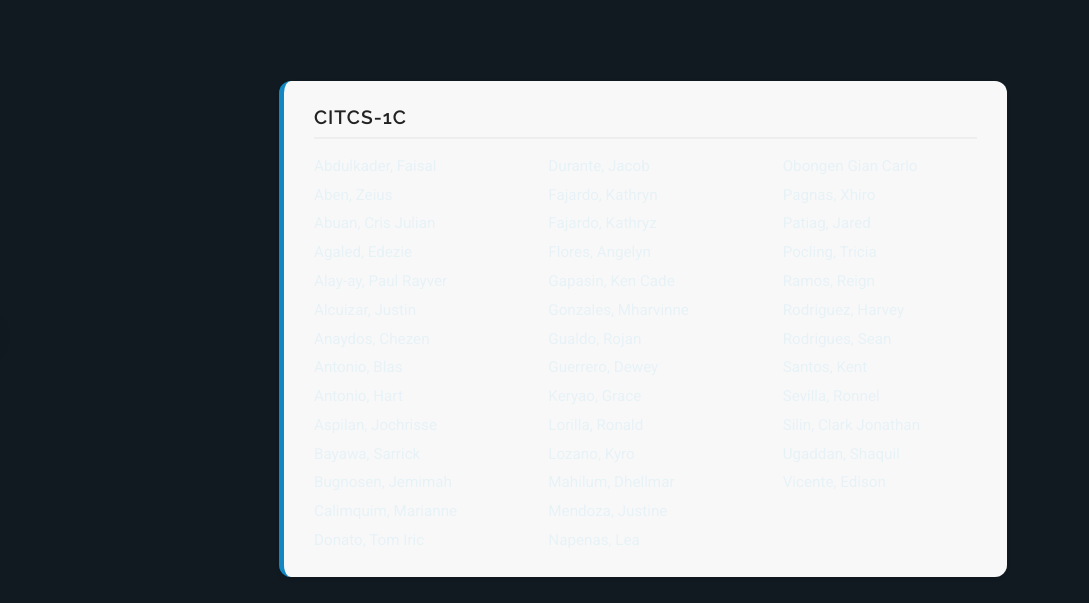
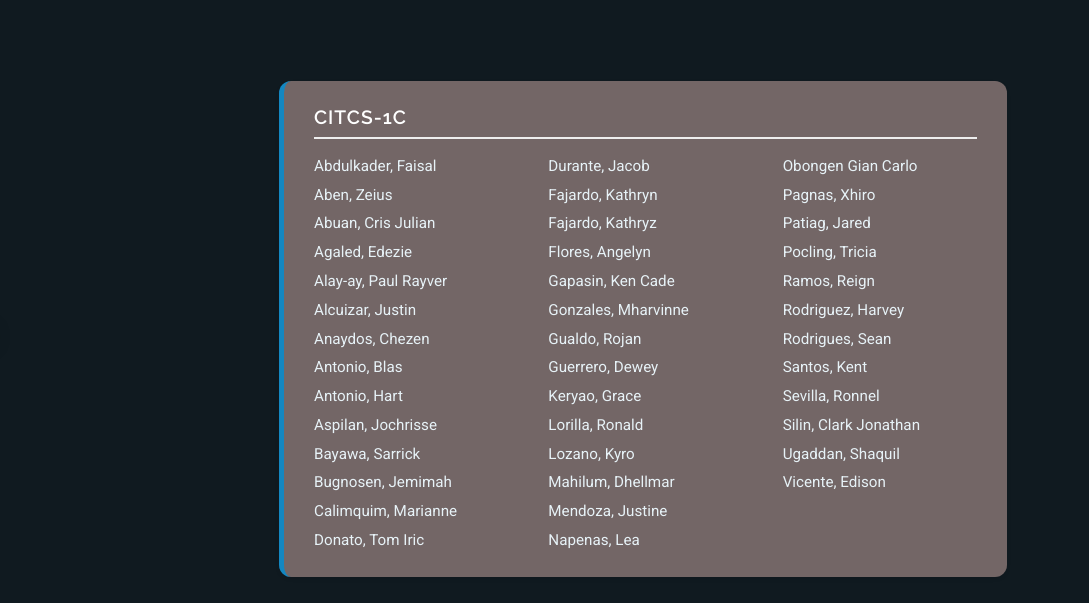
Before and after one commit to Bread2916/iricdonato.github.io, a plain HTML site: page portfolio-details.html in a window 1280 px wide. Shown: the part 194-797 px from the top of the page, 191-1280 px from the left. Drawn offline with nearby package versions, Linux system fonts and the light colour scheme; a script that the page names is missing.

Commit message:
colors and ye

```diff
--- a/assets/css/main.css
+++ b/assets/css/main.css
@@ -3064,7 +3064,7 @@ section,
 
 /* Names container */
 .names-container {
-  background: #f8f8f8;
+  background: #736666;
   padding: 25px 30px;
   border-radius: 12px;
   border-left: 5px solid var(--accent-color, #4154f1);
@@ -3074,7 +3074,7 @@ section,
 /* Title inside names */
 .names-title {
   font-weight: 600;
-  color: #222;
+  color: #ffffff;
   text-transform: uppercase;
   letter-spacing: 1px;
   font-size: 1.2rem;
@@ -3100,7 +3100,7 @@ section,
 
 /* Slight hover effect for better visual feel */
 .names-list-3col li:hover {
-  color: var(--accent-color, #4154f1);
+  color: #ff8800;
   font-weight: 500;
   transition: 0.2s;
 }
```
